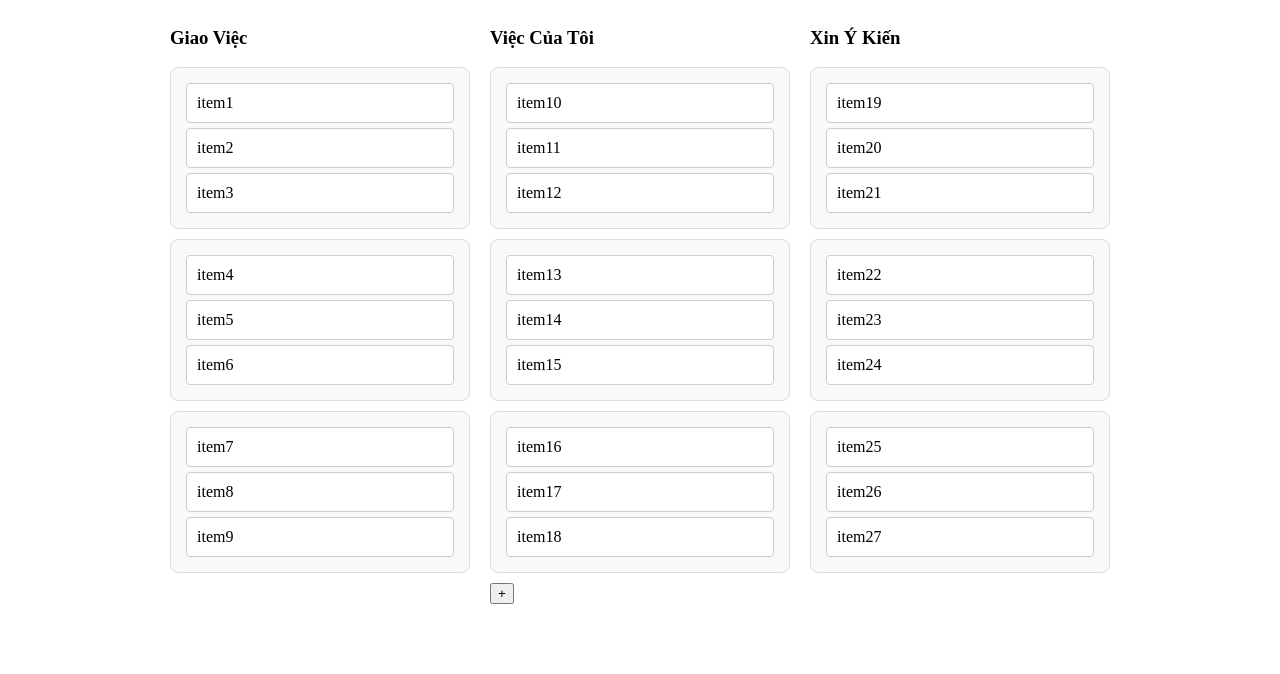
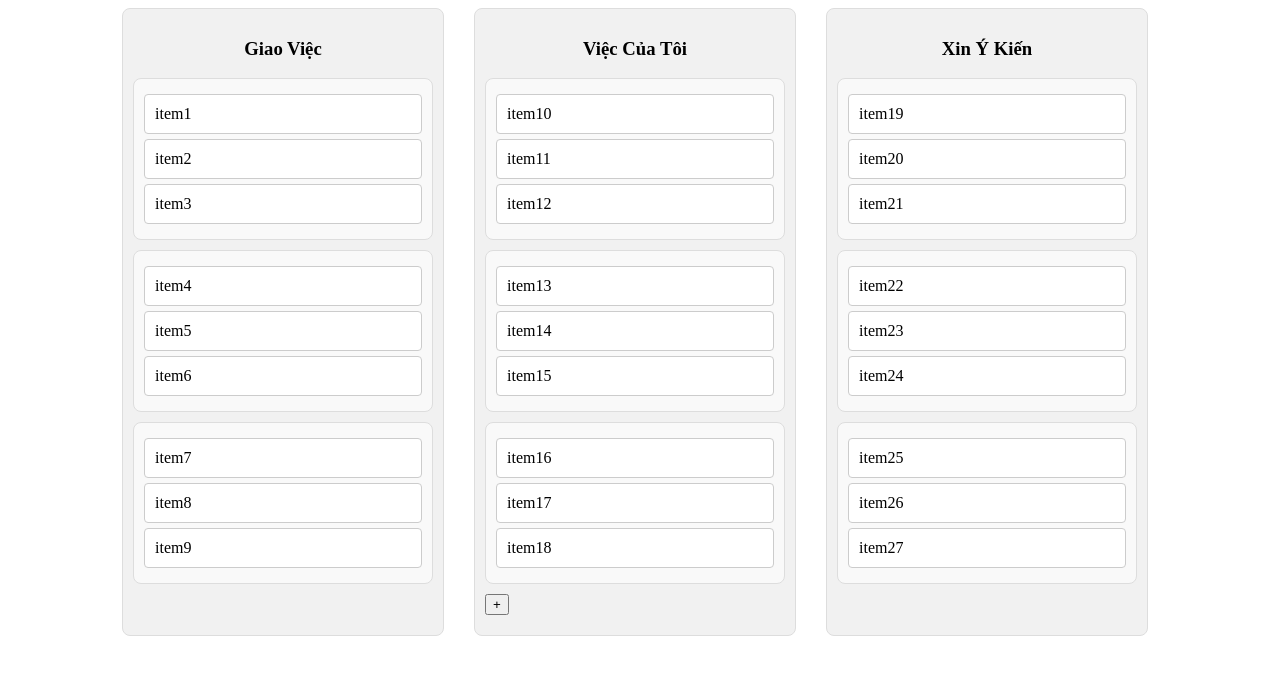
Before and after one commit to doankhanh122/NewZWeb-Demo, a React (Vite) app: page / in a window 1280 px wide. Shown: the top 674 px of the page. Built offline with nearby package versions, Linux system fonts and the light colour scheme.

Commit message:
Fix this issue

```diff
--- a/src/App.jsx
+++ b/src/App.jsx
@@ -11,23 +11,32 @@ import Column from "./Column"; // Import Column component
 import Item from "./Item"; // Import Item component
 import debounce from "lodash.debounce"; // Cài đặt bằng: npm install lodash.debounce
 
-// Define defaultItems
+// Cấu trúc items mặc định
 const defaultItems = {
-  giaoViec: [
-    ["item1", "item2", "item3"],
-    ["item4", "item5", "item6"],
-    ["item7", "item8", "item9"],
+  giaoViec: {
+    title: "Giao Việc",
+    containers: [
+      { id: "container1", items: ["item1", "item2", "item3"] },
+      { id: "container2", items: ["item4", "item5", "item6"] },
+      { id: "container3", items: ["item7", "item8", "item9"] },
     ],
-  viecCuaToi: [
-    ["item10", "item11", "item12"],
-    ["item13", "item14", "item15"],
-    ["item16", "item17", "item18"],
+  },
+  viecCuaToi: {
+    title: "Việc Của Tôi",
+    containers: [
+      { id: "container4", items: ["item10", "item11", "item12"] },
+      { id: "container5", items: ["item13", "item14", "item15"] },
+      { id: "container6", items: ["item16", "item17", "item18"] },
     ],
-  xinYKien: [
-    ["item19", "item20", "item21"],
-    ["item22", "item23", "item24"],
-    ["item25", "item26", "item27"],
+  },
+  xinYKien: {
+    title: "Xin Ý Kiến",
+    containers: [
+      { id: "container7", items: ["item19", "item20", "item21"] },
+      { id: "container8", items: ["item22", "item23", "item24"] },
+      { id: "container9", items: ["item25", "item26", "item27"] },
     ],
+  },
 };
 
 const wrapperStyle = {
@@ -39,170 +48,89 @@ const wrapperStyle = {
 export default function App() {
   const [items, setItems] = useState(defaultItems);
   const [activeId, setActiveId] = useState(null);
-  const [showModal, setShowModal] = useState(false);
-  const [newItemContent, setNewItemContent] = useState('');
-  const sensors = useSensors(
-    useSensor(PointerSensor)
-  );
 
-  function handleDragStart(event) {
-    const { active } = event;
-    setActiveId(active.id);
+  const sensors = useSensors(useSensor(PointerSensor));
+
+  // Tìm container chứa một item theo ID
+  const findContainer = (id) => {
+    for (const [key, data] of Object.entries(items)) {
+      for (const container of data.containers) {
+        if (container.items.includes(id)) {
+          return { key, container };
         }
+      }
+    }
+    return null;
+  };
 
-  function handleDragOver(event) {
+  const handleDragStart = (event) => {
+    setActiveId(event.active.id);
+  };
+
+  const handleDragOver = (event) => {
     const { active, over } = event;
     if (!over) return;
 
-    const activeId = active.id;
-    const overId = over.id;
+    const activeData = findContainer(active.id);
+    const overData = findContainer(over.id);
 
-    const activeContainer = findContainer(activeId);
-    const overContainer = findContainer(overId);
+    if (!activeData || !overData) return;
 
-    if (!activeContainer || !overContainer || activeContainer === overContainer) return;
+    if (activeData.container.id !== overData.container.id) {
+      setItems((prev) => {
+        const updated = { ...prev };
 
-    setItems((prev) => {
-      const activeItems = [...prev[activeContainer]];
-      const overItems = [...prev[overContainer]];
-
-      const activeIndex = activeItems.findIndex((row) =>
-        row.includes(activeId)
-      );
-      const overIndex = overItems.findIndex((row) =>
-        row.includes(overId)
+        // Loại bỏ item từ container ban đầu
+        const activeItems = activeData.container.items.filter(
+          (item) => item !== active.id
         );
 
-      if (activeIndex !== -1) {
-        const [movedItem] = activeItems[activeIndex].filter(
-          (item) => item === activeId
+        // Thêm item vào container mới
+        const overItems = [...overData.container.items, active.id];
+
+        updated[activeData.key].containers = updated[activeData.key].containers.map(
+          (container) =>
+            container.id === activeData.container.id
+              ? { ...container, items: activeItems }
+              : container
         );
 
-        activeItems[activeIndex] = activeItems[activeIndex].filter(
-          (item) => item !== activeId
+        updated[overData.key].containers = updated[overData.key].containers.map(
+          (container) =>
+            container.id === overData.container.id
+              ? { ...container, items: overItems }
+              : container
         );
 
-        overItems[overIndex] = [...overItems[overIndex], movedItem];
-      }
-
-      return {
-        ...prev,
-        [activeContainer]: activeItems,
-        [overContainer]: overItems,
-      };
+        return updated;
       });
     }
+  };
 
-  function handleDragEnd(event) {
-    const { active, over } = event;
-    if (!over) {
+  const handleDragEnd = () => {
     setActiveId(null);
-      return;
-    }
+  };
 
-    const activeId = active.id;
-    const overId = over.id;
+  const handleAddItem = (containerId) => {
+    setItems((prev) => {
+      const updatedItems = { ...prev };
 
-    const activeContainer = findContainer(activeId);
-    const overContainer = findContainer(overId);
-
-    if (!activeContainer || !overContainer) {
-      setActiveId(null);
-      return;
-    }
-
-    if (activeContainer === overContainer) {
-      setItems((prev) => {
-        const containerItems = [...prev[activeContainer]];
-        const activeIndex = containerItems.findIndex((row) =>
-          row.includes(activeId)
-        );
-        const overIndex = containerItems.findIndex((row) =>
-          row.includes(overId)
+      // Tìm container trong cột "Việc Của Tôi"
+      const targetContainer = updatedItems.viecCuaToi.containers.find(
+        (container) => container.id === containerId
       );
 
-        if (activeIndex !== -1 && overIndex !== -1) {
-          const movedItem = containerItems[activeIndex].filter(
-            (item) => item === activeId
-          )[0];
+      if (!targetContainer) return prev;
 
-          containerItems[activeIndex] = containerItems[activeIndex].filter(
-            (item) => item !== activeId
-          );
-          containerItems[overIndex] = [...containerItems[overIndex], movedItem];
+      // Tạo item mới với ID duy nhất
+      const newItemId = `item_${Date.now()}`;
 
-          return {
-            ...prev,
-            [activeContainer]: containerItems,
-          };
-        }
-        return prev;
-      });
-    } else {
-      handleDragOver(event);
-    }
-
-    setActiveId(null);
-  }
-
-
-const handleAddItem = debounce(() => {
-  setItems((prev) => {
-    const updatedItems = { ...prev };
-    const lastContainer =
-      updatedItems.viecCuaToi[updatedItems.viecCuaToi.length - 1];
-
-    const newItemId = `item_${Date.now()}_${Math.random()
-      .toString(36)
-      .substr(2, 9)}`;
-    lastContainer.push(newItemId);
+      // Thêm item mới vào container
+      targetContainer.items.push(newItemId);
 
       return updatedItems;
     });
-
-  setNewItemContent("");
-}, 200); // Giới hạn sự kiện chỉ xảy ra mỗi 200ms
-
-
-  function handleModalClose() {
-    setShowModal(false);
-    setNewItemContent('');
-  }
-
-  function handleSaveItem() {
-    if (newItemContent.trim() === "") {
-      return;
-    }
-
-    setItems((prev) => {
-      const updatedItems = { ...prev };
-
-      const lastContainer =
-        updatedItems.viecCuaToi[updatedItems.viecCuaToi.length - 1];
-
-      // Đảm bảo không có item trùng lặp
-      if (lastContainer.includes(newItemContent)) {
-        alert("Item đã tồn tại!");
-        return prev;
-      }
-
-      lastContainer.push(
-        `item_${new Date().getTime()}_${Math.random().toString(36).substr(2, 9)}`
-      );
-
-      return updatedItems;
-    });
-
-    setShowModal(false);
-    setNewItemContent("");
-  }
-
-
-  function findContainer(id) {
-    return Object.keys(items).find((key) =>
-      items[key].some((row) => row.includes(id))
-    );
-  }
+  };
 
   return (
     <div style={wrapperStyle}>
@@ -213,25 +141,30 @@ const handleAddItem = debounce(() => {
         onDragOver={handleDragOver}
         onDragEnd={handleDragEnd}
       >
-        <Column id="giaoViec" title="Giao Việc" items={items.giaoViec} />
+        {Object.entries(items).map(([key, data]) => (
+          <Column
+            key={key}
+            id={key}
+            title={data.title}
+            containers={data.containers}
+          >
+            {key === "viecCuaToi" &&
+  data.containers.map((container, index) => (
+    <div key={container.id} style={{ margin: "10px 0" }}>
+      {/* Hiển thị nút Add Item chỉ ở container cuối cùng */}
+      {index === data.containers.length - 1 && (
+        <button onClick={() => handleAddItem(container.id)}>
+          +
+        </button>
+      )}
+    </div>
+  ))}
 
-        <Column id="viecCuaToi" title="Việc Của Tôi" items={items.viecCuaToi}>
-          {/* Thêm ô nhập và nút thêm item */}
-          <div style={{ marginTop: "10px" }}>
-            {/* <input
-              type="text"
-              value={newItemContent}
-              // onChange={(e) => setNewItemContent(e.target.value)}
-              placeholder="Nhập nội dung..."
-            /> */}
-            <button onClick={handleAddItem}>+</button>
-          </div>
           </Column>
-
-        <Column id="xinYKien" title="Xin Ý Kiến" items={items.xinYKien} />
-
+        ))}
         <DragOverlay>{activeId ? <Item id={activeId} /> : null}</DragOverlay>
       </DndContext>
     </div>
   );
+
 }
--- a/src/Column.jsx
+++ b/src/Column.jsx
@@ -1,14 +1,39 @@
 import React from "react";
 import Container from "./container"; // Import Container component
 
-export default function Column({ id, title, items, children }) {
+export default function Column({ id, title, containers = [], children }) {
+  // Validation for props
+  if (!Array.isArray(containers)) {
+    console.error("Invalid containers prop:", containers);
+    return null; // Fallback in case of invalid data
+  }
+
   return (
-    <div style={{ width: "300px" }}>
-      <h3>{title}</h3>
-      {items.map((containerItems, containerIndex) => (
-        <Container key={containerIndex} id={id} index={containerIndex} items={containerItems} />
-      ))}
-      {children} {/* Display children here (e.g., the "Thêm Item" button) */}
+    <div
+      style={{
+        width: "300px",
+        padding: "10px",
+        backgroundColor: "#f1f1f1",
+        border: "1px solid #ddd",
+        borderRadius: "8px",
+        marginRight: "10px",
+      }}
+    >
+      <h3 style={{ textAlign: "center" }}>{title}</h3>
+      {containers.length > 0 ? (
+        containers.map((container, containerIndex) => (
+          <Container
+            key={containerIndex}
+            containerId={container.id || `container-${containerIndex}`}
+            items={container.items || []}
+          />
+        ))
+      ) : (
+        <div style={{ textAlign: "center", color: "#888", marginTop: "20px" }}>
+          No containers available
+        </div>
+      )}
+      {children && <div style={{ marginTop: "10px" }}>{children}</div>}
     </div>
   );
 }
--- a/src/Item.jsx
+++ b/src/Item.jsx
@@ -1,10 +1,8 @@
 import React from "react";
-import { useSortable } from "@dnd-kit/sortable"; // Import hook useSortable để giúp quản lý việc kéo thả
-import { CSS } from "@dnd-kit/utilities"; // Import CSS utility để giúp di chuyển item mượt mà
+import { useSortable } from "@dnd-kit/sortable";
+import { CSS } from "@dnd-kit/utilities";
 
-// Định nghĩa một component Item
-export default function Item({ id }) {
-  // Hook useSortable sẽ giúp chúng ta quản lý việc kéo thả cho item
+function SortableItem({ id }) {
   const {
     attributes,
     listeners,
@@ -14,24 +12,29 @@ export default function Item({ id }) {
     isDragging,
   } = useSortable({ id });
 
+  // Style động để phản ánh trạng thái kéo thả
+  const style = {
+    transform: CSS.Transform.toString(transform),
+    transition,
+    backgroundColor: isDragging ? "#d1eaff" : "white", // Thay đổi màu nền khi kéo thả
+    border: "1px solid #ccc",
+    padding: "10px",
+    margin: "5px 0",
+    borderRadius: "4px",
+    cursor: "grab",
+    boxShadow: isDragging ? "0 4px 8px rgba(0, 0, 0, 0.2)" : "none",
+  };
+
   return (
     <div
-      ref={setNodeRef} // setNodeRef sẽ gán element DOM của item vào ref
-      {...attributes} // Lấy tất cả các attributes mà useSortable cung cấp
-      {...listeners} // Lấy các listeners (chẳng hạn như onClick, onMouseDown) để item có thể kéo được
-      style={{
-        transform: CSS.Transform.toString(transform), // Áp dụng transform để item di chuyển khi kéo
-        transition: transition || "transform 200ms ease", // Thêm transition để di chuyển mượt mà
-        opacity: isDragging ? 0.5 : 1, // Giảm opacity khi item đang bị kéo
-        padding: "10px",
-        margin: "5px",
-        backgroundColor: "#fff",
-        border: "1px solid #ccc",
-        borderRadius: "4px",
-        boxShadow: isDragging ? "0 0 10px rgba(0, 0, 0, 0.2)" : "none",
-      }}
+      ref={setNodeRef}
+      style={style}
+      {...attributes} // Thuộc tính cho khả năng kéo thả
+      {...listeners} // Sự kiện kéo thả
     >
       {id}
     </div>
   );
 }
+
+export default SortableItem;
--- a/src/container.jsx
+++ b/src/container.jsx
@@ -1,6 +1,6 @@
 import React from "react";
 import { SortableContext } from "@dnd-kit/sortable";
-import Item from "./Item"; // Giả sử bạn đã có component Item
+import SortableItem from "./Item"; // Assuming you have a SortableItem component
 
 const Container = ({ containerId, items }) => {
   return (
@@ -11,15 +11,18 @@ const Container = ({ containerId, items }) => {
         borderRadius: "8px",
         padding: "10px",
         marginBottom: "10px",
+        minHeight: "50px", // To ensure visibility even when empty
       }}
     >
-      <SortableContext items={items.flat()} >
-  {items.map((item) => (
-    <Item key={item} id={item} />
-  ))}
-</SortableContext>
-
-
+      <SortableContext items={items} id={containerId}>
+        {items.length > 0 ? (
+          items.map((item) => <SortableItem key={item} id={item} />)
+        ) : (
+          <div style={{ color: "#888", textAlign: "center" }}>
+            No items to display
+          </div>
+        )}
+      </SortableContext>
     </div>
   );
 };
```
Lines whose indentation alone changed are shown as unchanged.
